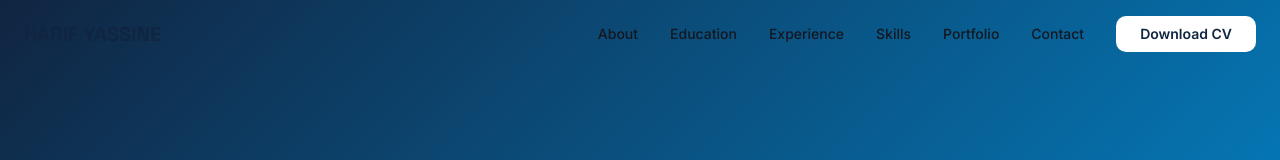
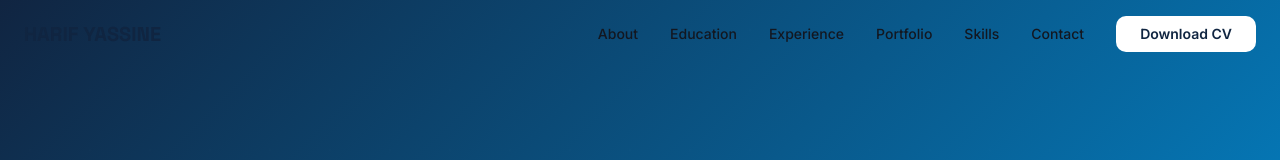
Before and after one commit to yassineharif22/harif-yassine-portfolio, a React (Vite) app: page / in a window 1280 px wide. Shown: the top 160 px of the page. Built offline with nearby package versions, Linux system fonts and the light colour scheme.

Commit message:
Reorder Skills section in Navigation and Index components

```diff
--- a/src/components/portfolio/Navigation.tsx
+++ b/src/components/portfolio/Navigation.tsx
@@ -6,8 +6,8 @@ const navItems = [
   { label: "About", href: "#about" },
   { label: "Education", href: "#education" },
   { label: "Experience", href: "#experience" },
+  { label: "Portfolio", href: "#portfolio" },
   { label: "Skills", href: "#skills" },
-  { label: "Portfolio", href: "#portfolio" },
   { label: "Contact", href: "#contact" },
 ];
 
--- a/src/pages/Index.tsx
+++ b/src/pages/Index.tsx
@@ -15,8 +15,8 @@ const Index = () => {
       <About />
       <Education />
       <Experience />
+      <Portfolio />
       <Skills />
-      <Portfolio />
       <Contact />
     </main>
   );
```
